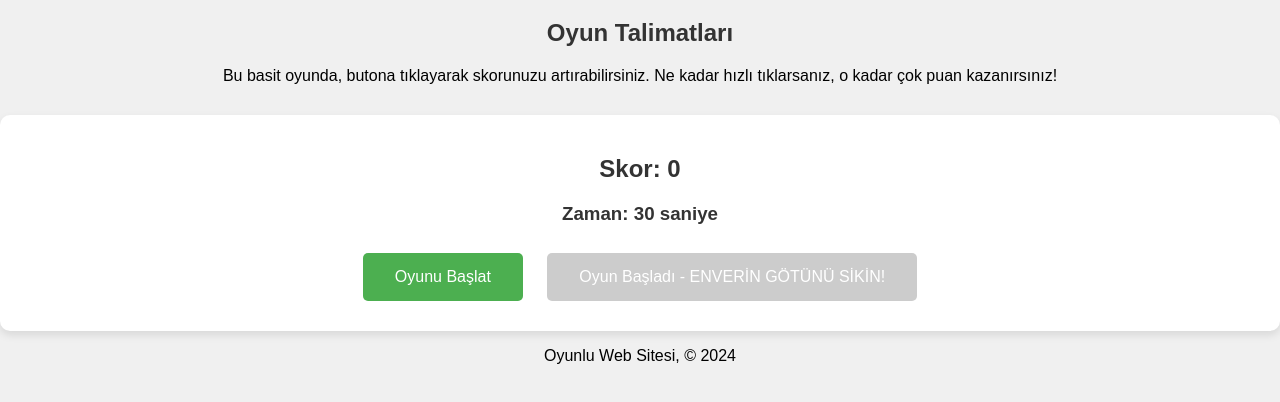
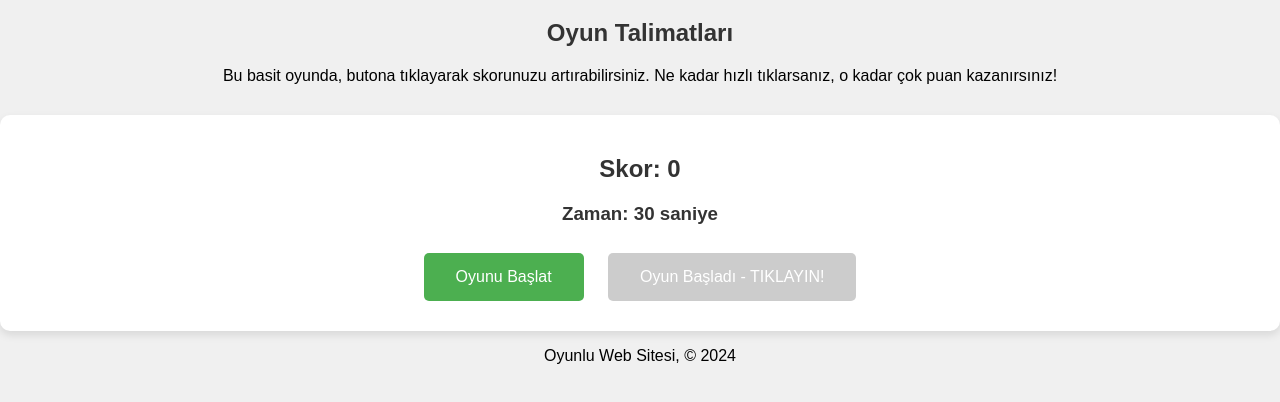
Before and after one commit to ahmet565/OYUNUM, a plain HTML site: page index.html in a window 1280 px wide. Shown: the part 78-480 px from the top of the page. Drawn offline with Linux system fonts and the light colour scheme.

Commit message:
Update index.html

```diff
--- a/index.html
+++ b/index.html
@@ -24,7 +24,7 @@
             <button id="startButton" onclick="startGame()">Oyunu Başlat</button>
 
             <!-- Oyun butonu (Başladıktan sonra etkinleştirilecek) -->
-            <button id="gameButton" onclick="increaseScore()" disabled>Oyun Başladı - ENVERİN GÖTÜNÜ SİKİN!</button>
+            <button id="gameButton" onclick="increaseScore()" disabled>Oyun Başladı - TIKLAYIN!</button>
         </section>
     </main>
 
```
